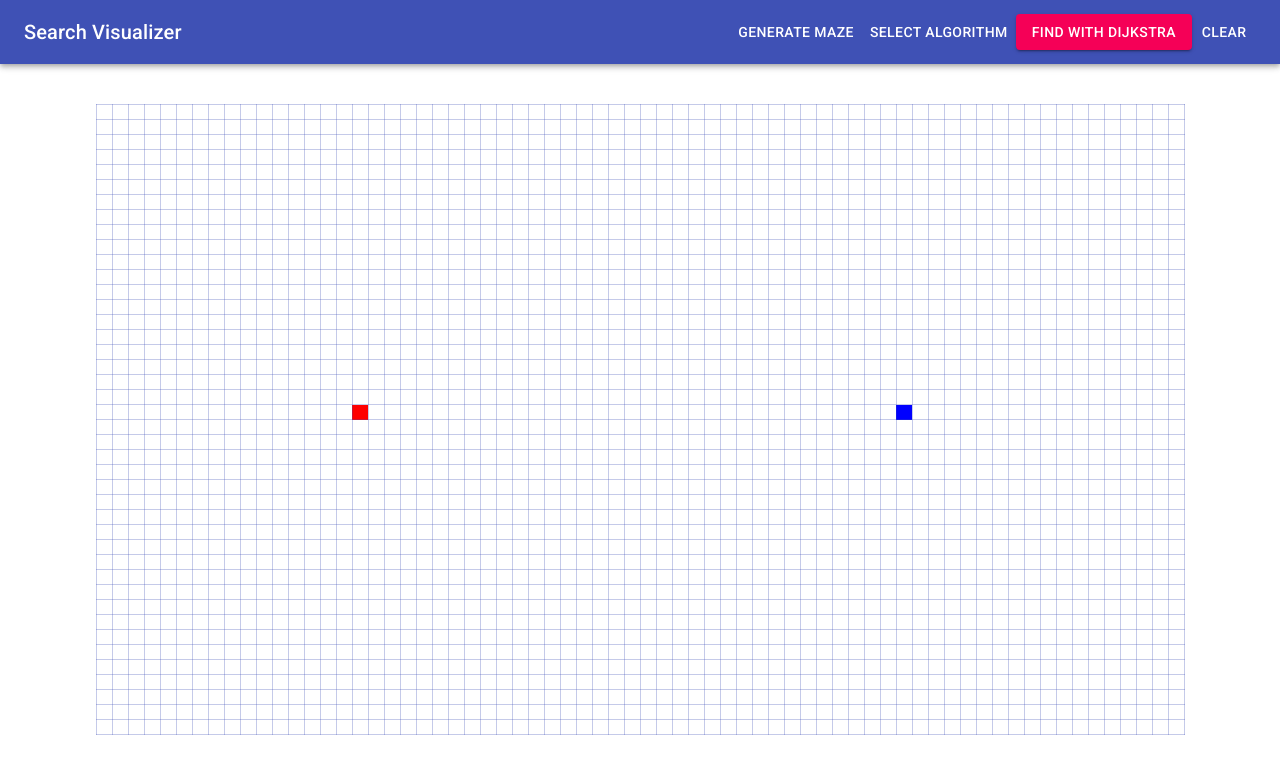
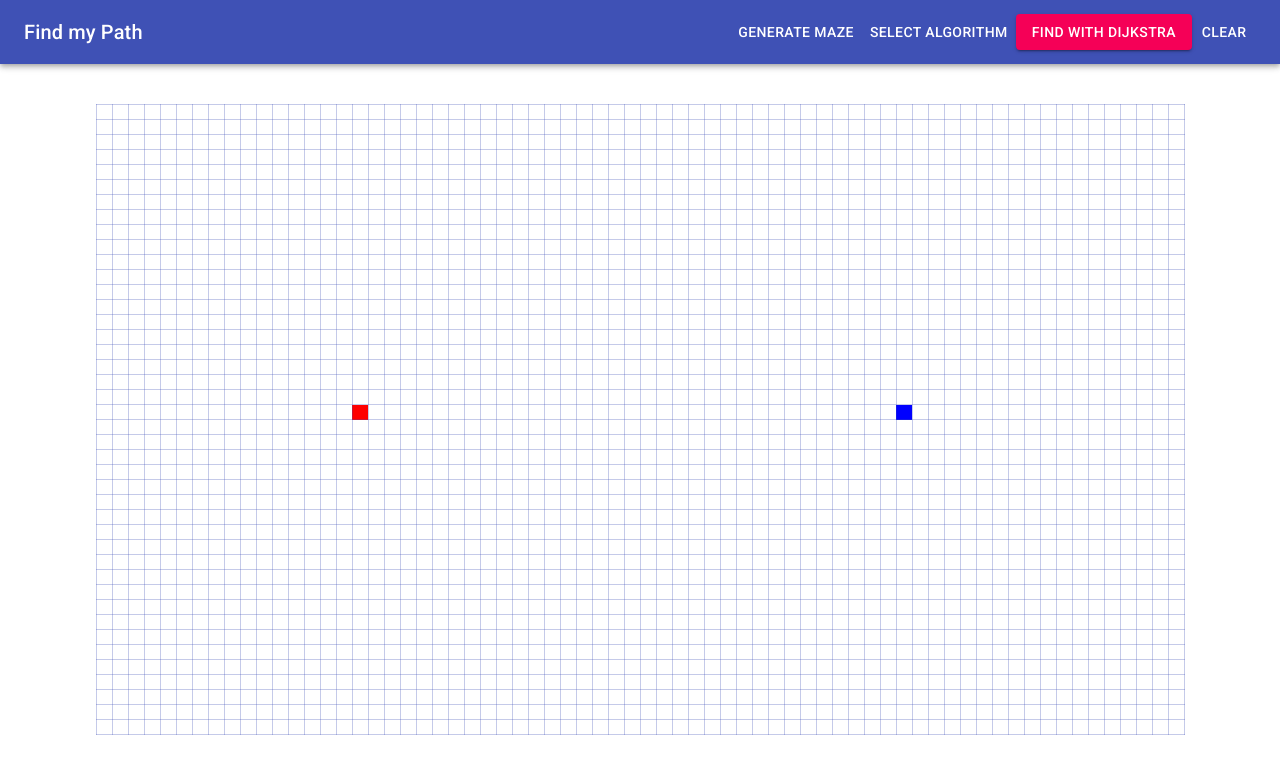
Before and after one commit to bmaximilian/find-my-path, a React (Create React App) app: page / in a window 1280 px wide. Shown: the top 774 px of the page. Built offline with nearby package versions, Linux system fonts and the light colour scheme.

Commit message:
Update readme with project description

```diff
--- a/public/index.html
+++ b/public/index.html
@@ -25,7 +25,7 @@
       work correctly both with client-side routing and a non-root public URL.
       Learn how to configure a non-root public URL by running `npm run build`.
     -->
-    <title>React App</title>
+    <title>Find my Path</title>
   </head>
   <body>
     <noscript>You need to enable JavaScript to run this app.</noscript>
--- a/src/components/HeaderBar.tsx
+++ b/src/components/HeaderBar.tsx
@@ -28,7 +28,7 @@ export function HeaderBar({ algorithms, selectedAlgorithmIndex, onSelectAlgorith
         <AppBar position="static">
             <Toolbar>
                 <Typography variant="h6" className={classes.title}>
-                    Search Visualizer
+                    Find my Path
                 </Typography>
                 <MazeExecutor />
                 <AlgorithmSelect
```
Also changed, not shown: public/manifest.json, 1 other file (tests, documents, lock files or other folders).
